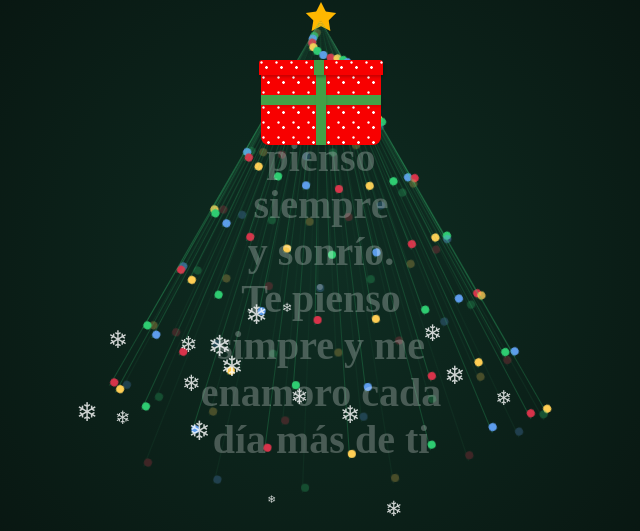
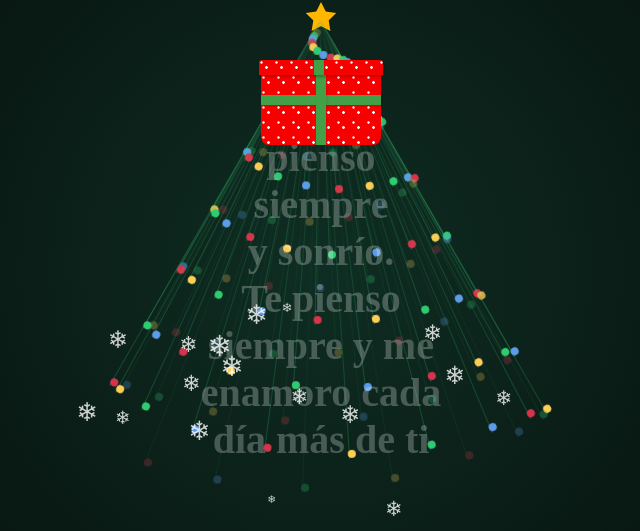
Before and after one commit to DenisDayana/Navidad, a plain HTML site: page index.html in a window 1280 px wide. Shown: the part 140-671 px from the top of the page, 319-959 px from the left. Drawn offline with Linux system fonts and the light colour scheme; grey boxes are pictures that could not be loaded.

Commit message:
Update index.html

```diff
--- a/index.html
+++ b/index.html
@@ -1164,7 +1164,7 @@ body ul:nth-child(2) li:nth-child(4n+3):before {
         siempre<BR>
         y sonrío.<BR>
         Te pienso<BR>
-        simpre y me<BR>
+        siempre y me<BR>
         enamoro cada<BR>
         día más de ti<BR>
     </h1>
@@ -1278,4 +1278,5 @@ regaloMini.addEventListener("click", () => {
 </script>
 
 </body>
+
 </html>
```
